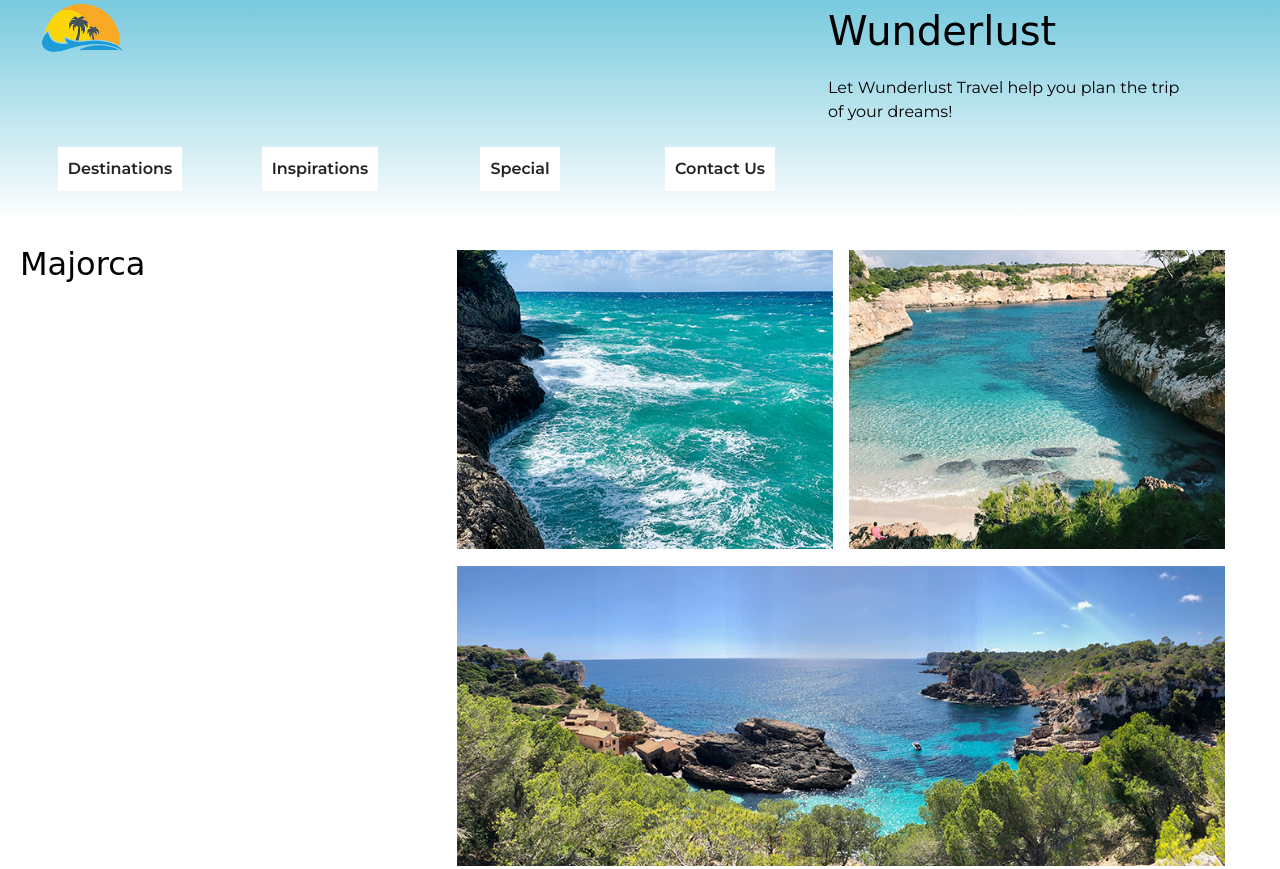
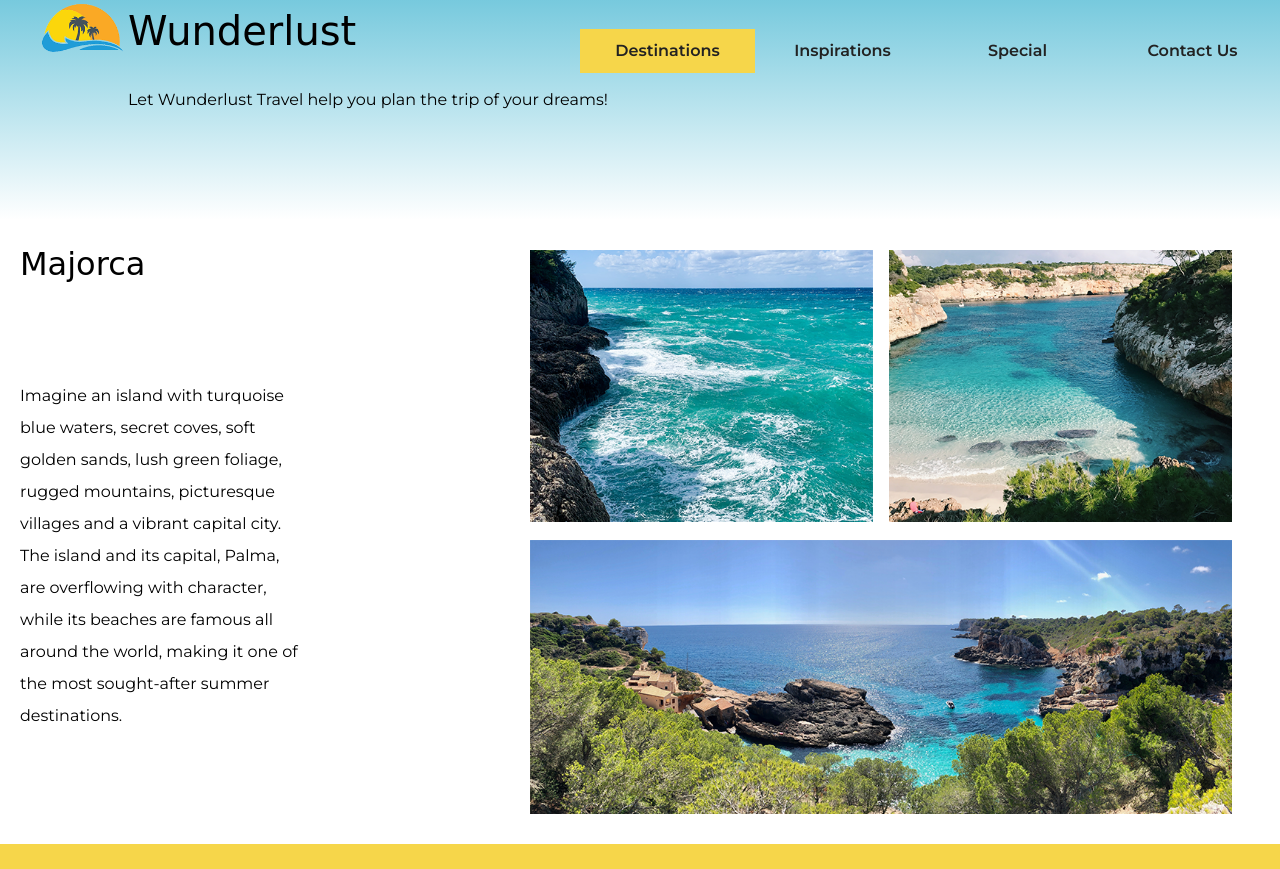
Before and after one commit to KatieMcLaren/Wunderlust, a plain HTML site: page index.html in a window 1280 px wide. Shown: the top 869 px of the page. Drawn offline with Linux system fonts and the light colour scheme; a web font is replaced by a local one.

Commit message:
update 8

```diff
--- a/styles.css
+++ b/styles.css
@@ -121,11 +121,19 @@ header p{
 #toggle{
     display:none;
 }
+.active{
+    background-color: var(--yellow);
+    color:var(--black);
+}
+nav ul{
+    display: none;
+}
 nav{
     display: inline-block;
     position:absolute;
     top:20px;
     right:0px;
+    transition:all 0.3s ease-in-out;
 }
 #menu-toggle label{
     background-color: var(--yellow);
@@ -137,22 +145,10 @@ nav{
     background-color: var(--dark-gray);
     color:var(--white);
 }
-nav ul {
-    display: none;
-}
 nav li{
     border:0.5px solid var(--black);
-    width:200px;
+    width:100px;
     background-color: var(--teal);
-}
-nav:hover ul {
-    display: block;
-    position: absolute;
-    width:100%;
-    height:auto;
-    right:20px;
-    z-index: 1;
-    text-align: center;
 }
 ul a{
     color: var(--dark-gray);
@@ -174,7 +170,6 @@ main{
     width:100%;
     display:block;
     margin: 20px 0;
-
 }
 #intro h2{
     padding-left:20px;
@@ -371,12 +366,6 @@ fieldset input{
 input::placeholder{
     padding-left: 10px;
 }
-
-
-
-
-
-
 /*----------Footer-------------*/
 footer{
     width:100%;
@@ -402,14 +391,18 @@ footer a{
     header{
         grid-template-columns: 150px 2fr;
         grid-template-rows: 1fr 1fr 1fr;
+        align-content: center;
     }
     nav{
-        width:100%;
-        position: static;
+        width: 100%;
+        display: block;
+        position: relative;
         text-align: center;
     }
+    nav li{
+        width:175px;
+    }
     nav ul {
-        width:100%;
         display: grid;
         grid-template-columns: repeat(4,1fr);
         grid-template-rows: 1fr;
@@ -421,12 +414,7 @@ footer a{
     }
     ul a{
         display: inline-block;
-        background-color: var(--white);
         padding:10px;
-    }
-    ul a:hover{
-        color:black;
-        background-color: var(--yellow);
     }
     #menu-toggle label{
         display: none;
@@ -486,33 +474,34 @@ footer a{
 
 @media  screen and (min-width:1000px){
     header{
-        grid-template-columns: 1fr 2fr 1fr;
+        grid-template-columns: 100px 1fr 1fr;
         grid-template-rows: 1fr 1fr 1fr;
     }
-    header p{
-        grid-column: 2/-1;
-    }
     nav{
-        position:relative;
-        top:0;
-        right:0;
-        width:50%;
+        grid-column: 3/4;
+        grid-row: 1;
+        overflow: visible;
     }
     #intro{
         display: grid;
-        grid-template-columns: 1fr 2fr;
-        grid-template-rows: 2fr 1fr;
+        grid-template-columns: 500px 1fr;
+        grid-template-rows: auto;
+    }
+    #intro h2{
+        display: inline-block;
+        width:50%;
+    }
+    #intro p{
+        width:60%;
     }
     #img-grid{
-        grid-column: 2/-1;
-        grid-row: 1;
+        grid-column: 2/4;
+        grid-row: 1/3;
+        width:90%;
     }
     #img-grid img{
         max-width:100%;
         max-height: 100%;
-    }
-    #img-grid picture{
-        grid-column: 1/-1;
     }
     #plan h3{
         grid-column: 1/3;
```
